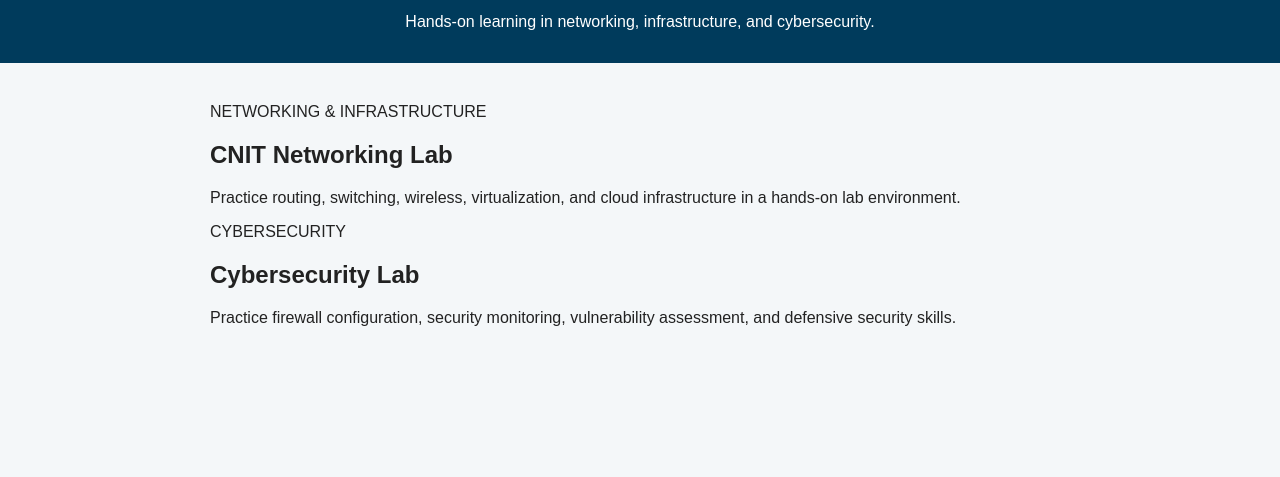
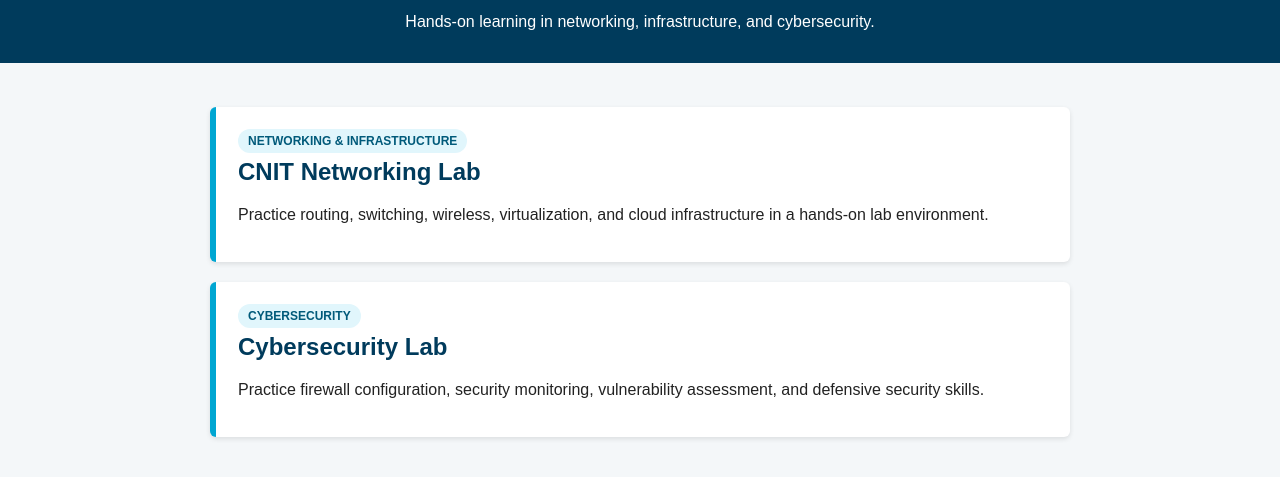
Before and after one commit to vivvyme/stout-cnit-cyber-hub, a plain HTML site: page index.html in a window 1280 px wide. Shown: the part 99-576 px from the top of the page. Drawn offline with Linux system fonts and the light colour scheme.

Commit message:
Style Hub Cards

```diff
--- a/styles.css
+++ b/styles.css
@@ -32,3 +32,26 @@ main {
     max-width: 860px;
     margin: 0 auto;
 }
+
+.hub-card {
+    background-color: white;
+    padding: 22px;
+    margin: 20px 0;
+    border-left: 6px solid #00a6d2;
+    border-radius: 6px;
+    box-shadow: 0 2px 5px rgba(0,0,0,0.10);
+}
+.hub-card h2 {
+    color: #003b5c;
+    margin-top: 5px;
+}
+.card-label {
+    display: inline-block;
+    margin: 0;
+    padding: 5px 10px;
+    background-color: #e1f6fc;
+    color: #005a7a;
+    border-radius: 14px;
+    font-size: 0.75rem;
+    font-weight: bold;
+}
```
